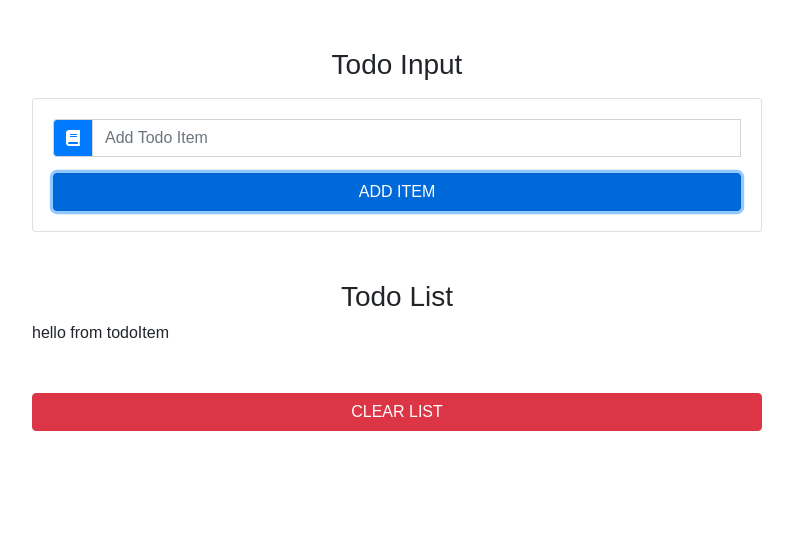
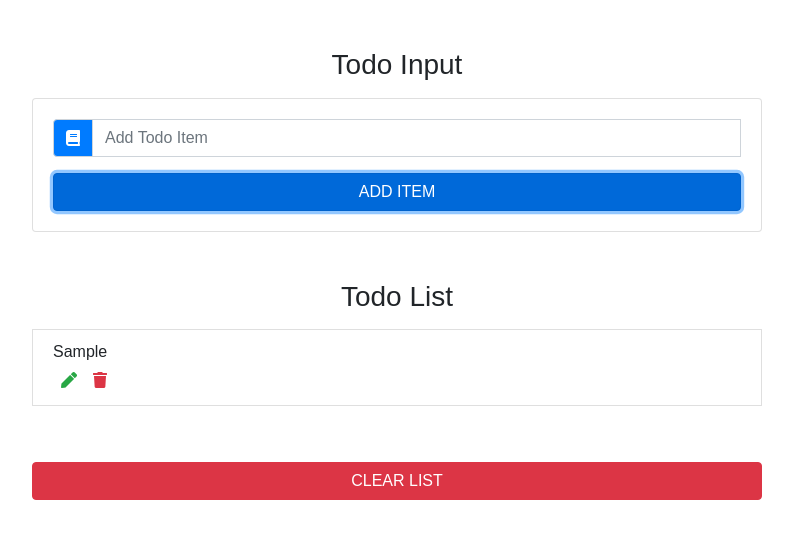
Before and after one commit to vrlcal/react-todo-list, a React (Create React App) app: page / in a window 1280 px wide. Both pictures are taken after typing "Sample" into the empty fields and a click on the button "ADD ITEM". Shown: the top 538 px of the page, without its empty margins (243-1036 px from the left). Built offline with nearby package versions, Linux system fonts and the light colour scheme.

Commit message:
Forth commit

```diff
--- a/src/App.js
+++ b/src/App.js
@@ -34,8 +34,7 @@ class App extends Component {
       item: "",
       id: uuid(),
       editItem: false
-    },
-    () => console.log(this.state)
+    }
     )
   };
   clearList = () => {
--- a/src/components/TodoItem.js
+++ b/src/components/TodoItem.js
@@ -2,10 +2,20 @@ import React, { Component } from 'react'
 
 export default class TodoItem extends Component {
     render() {
+        const {title, handleDelete, handleEdit}=this.props;
+
         return (
-            <div>
-                hello from todoItem
-            </div>
+            <li className="list-group-item text-capitalized-flex justify-content-between my-2">
+                <h6>{title}</h6>
+                <div className="todo-icon">
+                    <span className="mx-2 text-success" onClick={handleEdit}>
+                        <i className="fas fa-pen"/>
+                    </span>
+                    <span className="mx-2 text-danger" onClick={handleDelete}>
+                        <i className="fas fa-trash"/>
+                    </span>
+                </div>
+            </li>
         )
     }
 }
```
